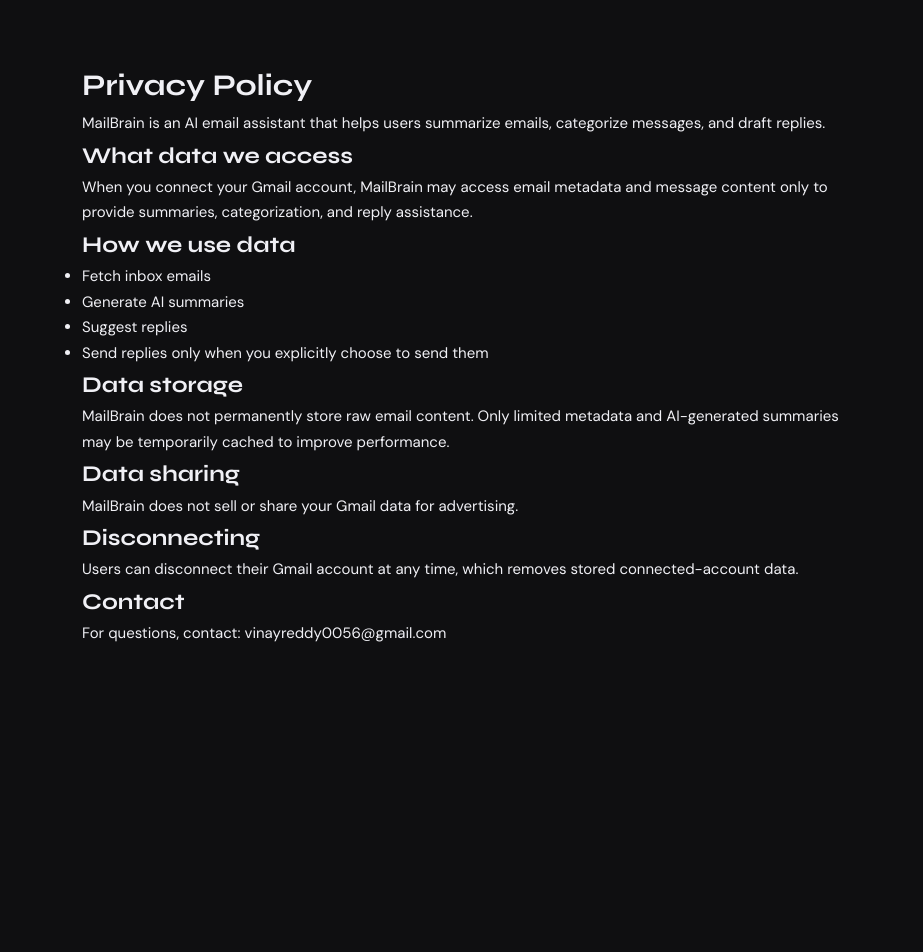
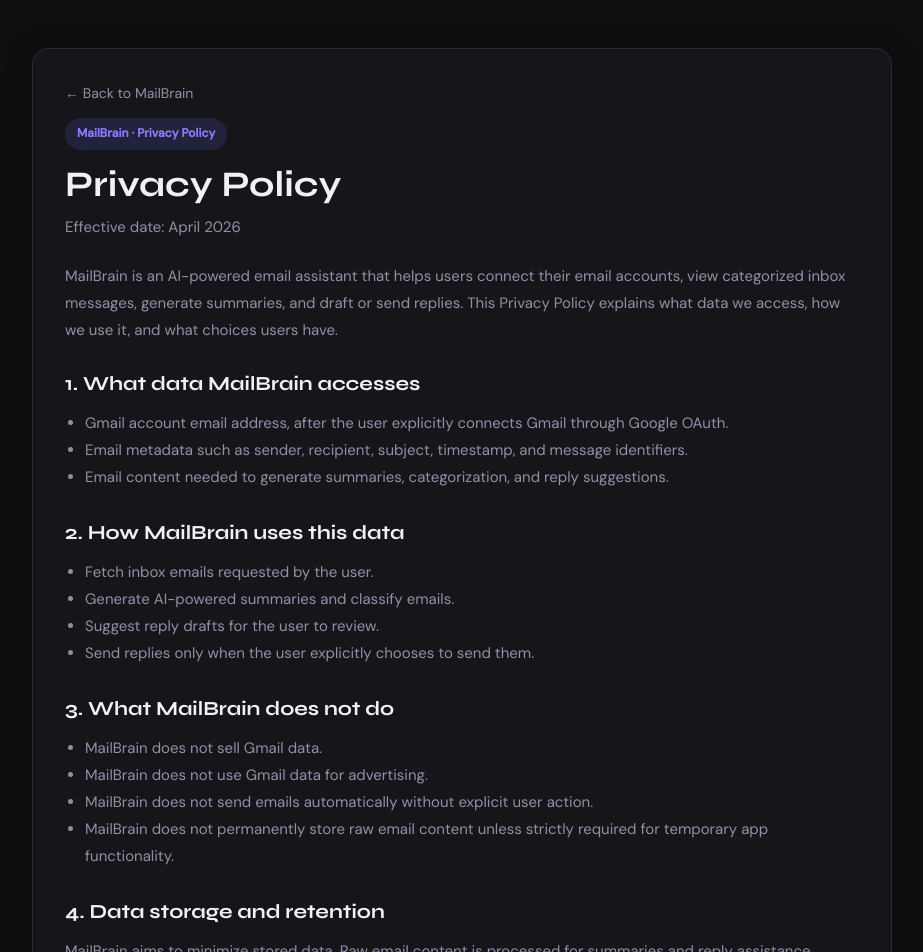
Before and after one commit to Vinayreddy811892081/MailBrain, a React (Vite) app in the folder frontend/: page /privacy in a window 1280 px wide. Shown: the top 952 px of the page, without its empty margins (178-1101 px from the left). Before the commit the page ends 840 px from the top, so only its background shows below. Built offline with nearby package versions, Linux system fonts and the light colour scheme; no server answers.

Commit message:
privacy policy updated

```diff
--- a/frontend/src/pages/Privacy.jsx
+++ b/frontend/src/pages/Privacy.jsx
@@ -2,52 +2,185 @@
   return (
     <div
       style={{
-        maxWidth: "800px",
-        margin: "40px auto",
-        padding: "20px",
-        lineHeight: 1.7,
+        minHeight: "100vh",
+        background: "var(--bg)",
+        color: "var(--text)",
+        padding: "48px 20px",
       }}
     >
-      <h1>Privacy Policy</h1>
+      <div
+        style={{
+          maxWidth: "860px",
+          margin: "0 auto",
+          background: "var(--bg2)",
+          border: "1px solid var(--border)",
+          borderRadius: "16px",
+          padding: "32px",
+          boxShadow: "var(--shadow)",
+        }}
+      >
+        <a
+          href="/"
+          style={{
+            display: "inline-block",
+            marginBottom: "14px",
+            color: "var(--text2)",
+            fontSize: "14px",
+            textDecoration: "none",
+          }}
+        >
+          ← Back to MailBrain
+        </a>
+        <div style={{ marginBottom: "24px" }}>
+          <div
+            style={{
+              display: "inline-block",
+              padding: "6px 12px",
+              borderRadius: "999px",
+              background: "var(--accent-glow)",
+              color: "var(--accent2)",
+              fontSize: "12px",
+              fontWeight: 600,
+              marginBottom: "14px",
+            }}
+          >
+            MailBrain · Privacy Policy
+          </div>
 
-      <p>
-        MailBrain is an AI email assistant that helps users summarize emails,
-        categorize messages, and draft replies.
-      </p>
+          <h1
+            style={{
+              fontSize: "36px",
+              lineHeight: 1.15,
+              marginBottom: "10px",
+            }}
+          >
+            Privacy Policy
+          </h1>
 
-      <h2>What data we access</h2>
-      <p>
-        When you connect your Gmail account, MailBrain may access email metadata
-        and message content only to provide summaries, categorization, and reply
-        assistance.
-      </p>
+          <p style={{ color: "var(--text2)", fontSize: "15px" }}>
+            Effective date: April 2026
+          </p>
+        </div>
 
-      <h2>How we use data</h2>
-      <ul>
-        <li>Fetch inbox emails</li>
-        <li>Generate AI summaries</li>
-        <li>Suggest replies</li>
-        <li>Send replies only when you explicitly choose to send them</li>
-      </ul>
+        <section style={{ marginBottom: "24px" }}>
+          <p style={{ color: "var(--text2)", lineHeight: 1.8 }}>
+            MailBrain is an AI-powered email assistant that helps users connect
+            their email accounts, view categorized inbox messages, generate
+            summaries, and draft or send replies. This Privacy Policy explains
+            what data we access, how we use it, and what choices users have.
+          </p>
+        </section>
 
-      <h2>Data storage</h2>
-      <p>
-        MailBrain does not permanently store raw email content. Only limited
-        metadata and AI-generated summaries may be temporarily cached to improve
-        performance.
-      </p>
+        <Section title="1. What data MailBrain accesses">
+          <ul style={listStyle}>
+            <li>
+              Gmail account email address, after the user explicitly connects
+              Gmail through Google OAuth.
+            </li>
+            <li>
+              Email metadata such as sender, recipient, subject, timestamp, and
+              message identifiers.
+            </li>
+            <li>
+              Email content needed to generate summaries, categorization, and
+              reply suggestions.
+            </li>
+          </ul>
+        </Section>
 
-      <h2>Data sharing</h2>
-      <p>MailBrain does not sell or share your Gmail data for advertising.</p>
+        <Section title="2. How MailBrain uses this data">
+          <ul style={listStyle}>
+            <li>Fetch inbox emails requested by the user.</li>
+            <li>Generate AI-powered summaries and classify emails.</li>
+            <li>Suggest reply drafts for the user to review.</li>
+            <li>
+              Send replies only when the user explicitly chooses to send them.
+            </li>
+          </ul>
+        </Section>
 
-      <h2>Disconnecting</h2>
-      <p>
-        Users can disconnect their Gmail account at any time, which removes
-        stored connected-account data.
-      </p>
+        <Section title="3. What MailBrain does not do">
+          <ul style={listStyle}>
+            <li>MailBrain does not sell Gmail data.</li>
+            <li>MailBrain does not use Gmail data for advertising.</li>
+            <li>
+              MailBrain does not send emails automatically without explicit user
+              action.
+            </li>
+            <li>
+              MailBrain does not permanently store raw email content unless
+              strictly required for temporary app functionality.
+            </li>
+          </ul>
+        </Section>
 
-      <h2>Contact</h2>
-      <p>For questions, contact: vinayreddy0056@gmail.com</p>
+        <Section title="4. Data storage and retention">
+          <p style={textStyle}>
+            MailBrain aims to minimize stored data. Raw email content is
+            processed for summaries and reply assistance. Limited metadata and
+            AI-generated summaries may be temporarily cached to improve
+            performance. Users can disconnect their account, which removes
+            connected-account data and cached email data associated with the
+            app.
+          </p>
+        </Section>
+
+        <Section title="5. User control">
+          <ul style={listStyle}>
+            <li>Users choose whether to connect Gmail.</li>
+            <li>Users can disconnect Gmail at any time.</li>
+            <li>Users choose whether to send a reply.</li>
+          </ul>
+        </Section>
+
+        <Section title="6. Third-party services">
+          <p style={textStyle}>
+            MailBrain may use secure third-party infrastructure and AI providers
+            to process authorized email data for summaries and reply assistance.
+            These services are used only to operate core MailBrain features.
+          </p>
+        </Section>
+
+        <Section title="7. Contact">
+          <p style={textStyle}>
+            If you have questions about this Privacy Policy or MailBrain’s data
+            practices, contact:
+          </p>
+          <p style={{ ...textStyle, fontWeight: 600 }}>
+            vinayreddy0056@gmail.com
+          </p>
+        </Section>
+      </div>
     </div>
   );
 }
+
+function Section({ title, children }) {
+  return (
+    <section style={{ marginBottom: "26px" }}>
+      <h2
+        style={{
+          fontSize: "20px",
+          marginBottom: "10px",
+          color: "var(--text)",
+        }}
+      >
+        {title}
+      </h2>
+      {children}
+    </section>
+  );
+}
+
+const textStyle = {
+  color: "var(--text2)",
+  lineHeight: 1.8,
+  fontSize: "15px",
+};
+
+const listStyle = {
+  color: "var(--text2)",
+  lineHeight: 1.8,
+  fontSize: "15px",
+  paddingLeft: "20px",
+};
```
